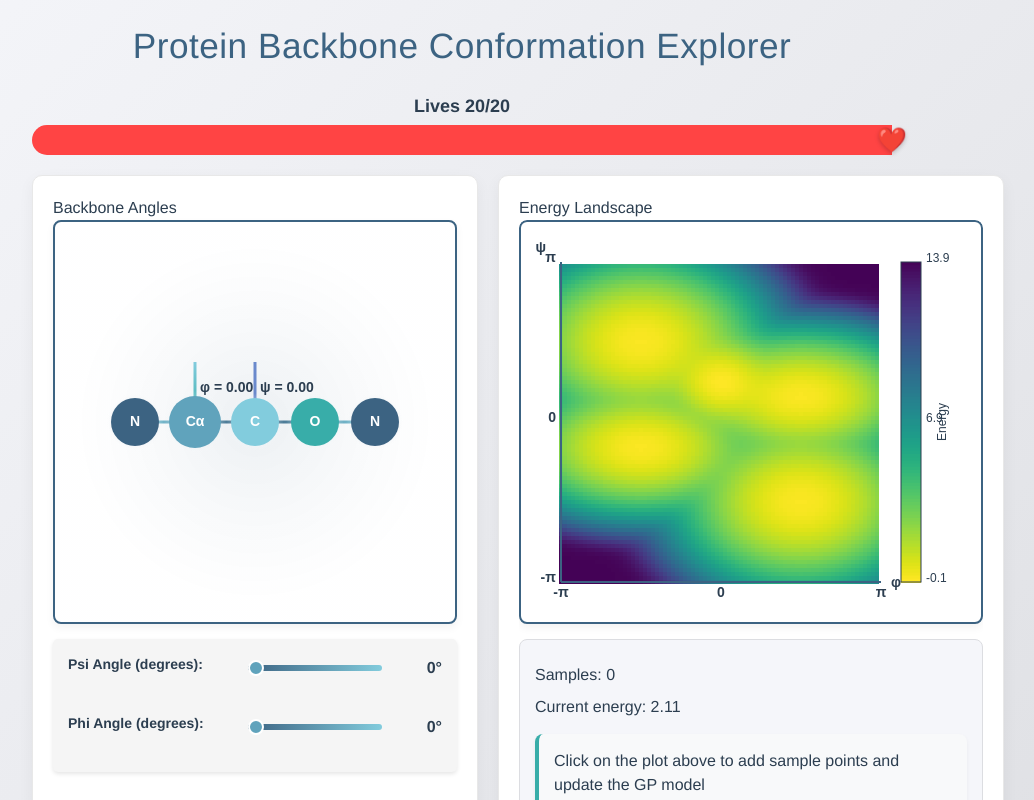
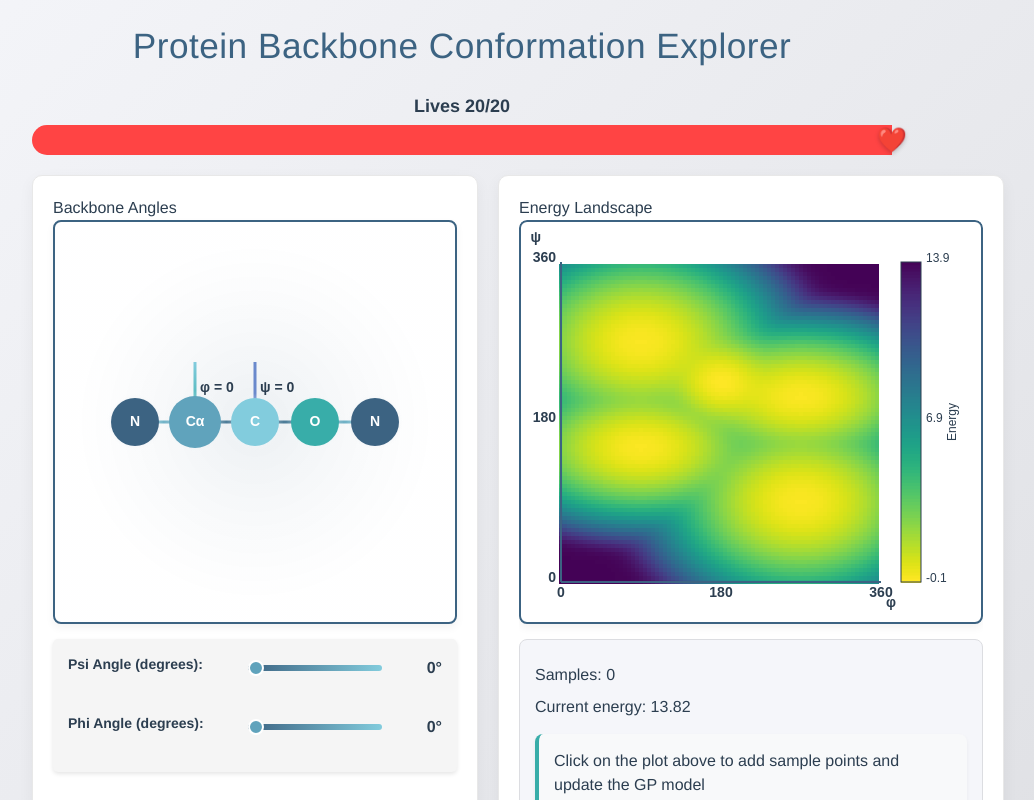
Before and after one commit to alan-turing-institute/gp-demo, a SvelteKit app: page /molecule in a window 1280 px wide. Shown: the top 800 px of the page, without its empty margins (178-1212 px from the left). Built offline with nearby package versions, Linux system fonts and the light colour scheme.

Commit message:
Use degrees instead of radians

```diff
--- a/src/routes/molecule/+page.svelte
+++ b/src/routes/molecule/+page.svelte
@@ -23,8 +23,8 @@
   const PLOT_SIZE = WIDTH - 2 * MARGIN;
 
   // Scales for plotting
-  const xScale = d3.scaleLinear([-Math.PI, Math.PI], [MARGIN, WIDTH - MARGIN]);
-  const yScale = d3.scaleLinear([-Math.PI, Math.PI], [HEIGHT - MARGIN, MARGIN]);
+  const xScale = d3.scaleLinear([0, 360], [MARGIN, WIDTH - MARGIN]);
+  const yScale = d3.scaleLinear([0, 360], [HEIGHT - MARGIN, MARGIN]);
 
   // Color palette - elegant muted colors
   const COLORS = {
@@ -52,8 +52,8 @@
   // Pre-calculate energy values across the domain to find min/max
   function calculateEnergyRange() {
     const gridSize = 50;
-    const phiVals = math.range(-Math.PI, Math.PI, 2 * Math.PI / gridSize).toArray();
-    const psiVals = math.range(-Math.PI, Math.PI, 2 * Math.PI / gridSize).toArray();
+    const phiVals = math.range(0, 360, 360 / gridSize).toArray();
+    const psiVals = math.range(0, 360, 360 / gridSize).toArray();
 
     for (const gridPhi of phiVals) {
       for (const gridPsi of psiVals) {
@@ -70,13 +70,23 @@
     console.log(`Energy range: ${energyMin} to ${energyMax}`);
   }
 
+function degToRad(degrees) {
+    return degrees * (Math.PI / 180);
+}
+
   // Energy function (as provided)
   function calculateEnergy(phi, psi) {
-    const term1 = Math.exp(-((phi + Math.PI / 2) ** 2) - ((psi - Math.PI / 2) ** 2) / 0.5);
-    const term2 = Math.exp(-((phi + Math.PI / 2) ** 2) - ((psi + 0.5) ** 2) / 0.3);
-    const term3 = Math.exp(-((phi - Math.PI / 2) ** 2) - ((psi + Math.PI / 2) ** 2) / 0.5);
-    const term4 = Math.exp(-((phi - Math.PI / 2) ** 2) - ((psi - 0.5) ** 2) / 0.3);
-    const term5 = Math.exp(-((phi - 0) ** 2) / 0.3 - ((psi - Math.PI / 4) ** 2) / 0.2);
+    // Convert degrees to radians and translate to -pi, pi
+    const phiRad = degToRad(phi) - Math.PI;
+    const psiRad = degToRad(psi) - Math.PI;
+
+    // Modified free energy function with multiple peaks along psi
+    const term1 = Math.exp(-((phiRad + Math.PI / 2) ** 2) - ((psiRad - Math.PI / 2) ** 2) / 0.5);
+    const term2 = Math.exp(-((phiRad + Math.PI / 2) ** 2) - ((psiRad + 0.5) ** 2) / 0.3);
+    const term3 = Math.exp(-((phiRad - Math.PI / 2) ** 2) - ((psiRad + Math.PI / 2) ** 2) / 0.5);
+    const term4 = Math.exp(-((phiRad - Math.PI / 2) ** 2) - ((psiRad - 0.5) ** 2) / 0.3);
+    const term5 = Math.exp(-((phiRad - 0) ** 2) / 0.3 - ((psiRad - Math.PI / 4) ** 2) / 0.2);
+
 
     const F = term1 + term2 + term3 + term4 + term5;
     return -Math.log(F + 1e-6);
@@ -105,8 +115,8 @@
     const y = event.clientY - rect.top;
 
     // Convert click coordinates to phi/psi values
-    const clickedPhi = xScale.invert(x);
-    const clickedPsi = yScale.invert(y);
+    const clickedPhi = Math.round(xScale.invert(x));
+    const clickedPsi = Math.round(yScale.invert(y));
 
     // Check if the click is within the plot area
     if (
@@ -164,7 +174,8 @@ function updateGP() {
     const y = samples.map(s => s.energy);
 
     // RBF kernel function
-    const rbf = (x1, x2, lengthScale = 1.0) => {
+    // TODO: see if a different lengthscale works better
+    const rbf = (x1, x2, lengthScale = 1.0*(180 / Math.PI)) => {
       const squaredDist = math.sum(math.dotPow(math.subtract(x1, x2), 2));
       return math.exp(-0.5 * squaredDist / (lengthScale * lengthScale));
     };
@@ -186,8 +197,8 @@ function updateGP() {
 
     // Compute predictions over a grid
     const gridSize = 40;
-    const phiVals = math.range(-Math.PI, Math.PI, 2 * Math.PI / gridSize).toArray();
-    const psiVals = math.range(-Math.PI, Math.PI, 2 * Math.PI / gridSize).toArray();
+    const phiVals = math.range(0, 360, 360 / gridSize).toArray();
+    const psiVals = math.range(0, 360, 360 / gridSize).toArray();
 
     gpPredictions = [];
 
@@ -243,8 +254,8 @@ function drawContourPlot() {
 
     for (let i = 0; i < gridSize; i++) {
       for (let j = 0; j < gridSize; j++) {
-        const phi = -Math.PI + (2 * Math.PI * i) / gridSize;
-        const psi = -Math.PI + (2 * Math.PI * j) / gridSize;
+        const phi = 0 + 360 * i / gridSize;
+        const psi = 0 + 360 * j / gridSize;
 
         const energy = calculateEnergy(phi, psi);
         const x = xScale(phi);
@@ -290,17 +301,17 @@ function drawContourPlot() {
   ctx.textAlign = "center";
 
   // X-axis labels
-  ctx.fillText("-π", MARGIN, HEIGHT - MARGIN + 15);
-  ctx.fillText("0", (WIDTH) / 2, HEIGHT - MARGIN + 15);
-  ctx.fillText("π", WIDTH - MARGIN, HEIGHT - MARGIN + 15);
-  ctx.fillText("φ", WIDTH - MARGIN + 15, HEIGHT - MARGIN + 5);
+  ctx.fillText("0", MARGIN, HEIGHT - MARGIN + 15);
+  ctx.fillText("180", (WIDTH) / 2, HEIGHT - MARGIN + 15);
+  ctx.fillText("360", WIDTH - MARGIN, HEIGHT - MARGIN + 15);
+  ctx.fillText("φ", WIDTH - MARGIN + 10, HEIGHT - MARGIN + 25);
 
   // Y-axis labels
   ctx.textAlign = "right";
-  ctx.fillText("-π", MARGIN - 5, HEIGHT - MARGIN);
-  ctx.fillText("0", MARGIN - 5, (HEIGHT) / 2);
-  ctx.fillText("π", MARGIN - 5, MARGIN);
-  ctx.fillText("ψ", MARGIN - 15, MARGIN - 10);
+  ctx.fillText("0", MARGIN - 5, HEIGHT - MARGIN);
+  ctx.fillText("180", MARGIN - 5, (HEIGHT) / 2);
+  ctx.fillText("360", MARGIN - 5, MARGIN);
+  ctx.fillText("ψ", MARGIN - 20, MARGIN - 20);
 
   // Draw sample points with elegant style
   samples.forEach(s => {
@@ -370,7 +381,7 @@ function drawColorbar(ctx, colorScale) {
   ctx.translate(barX + barWidth + 25, barY + barHeight/2);
   ctx.rotate(-Math.PI/2);
   ctx.textAlign = "center";
-  ctx.fillText("Energy", 0, 0);
+  ctx.fillText("Energy", 0, 10);
   ctx.restore();
 }
 
@@ -418,7 +429,7 @@ function drawMolecule() {
   // Draw bonds with phi and psi angles
   ctx.save();
   ctx.translate(centerX - radius/2, centerY);
-  ctx.rotate(phi);
+  ctx.rotate(degToRad(phi));
 
   // Create elegant gradient for phi bond
   const phiGradient = ctx.createLinearGradient(0, 0, 0, -60);
@@ -434,12 +445,12 @@ function drawMolecule() {
   // Phi text with elegant styling
   ctx.fillStyle = COLORS.text;
   ctx.font = "bold 14px Arial, sans-serif";
-  ctx.fillText("φ = " + phi.toFixed(2), 5, -30);
+  ctx.fillText("φ = " + phi.toFixed(0), 5, -30);
   ctx.restore();
 
   ctx.save();
   ctx.translate(centerX, centerY);
-  ctx.rotate(psi);
+  ctx.rotate(degToRad(psi));
 
   // Create elegant gradient for psi bond
   const psiGradient = ctx.createLinearGradient(0, 0, 0, -60);
@@ -455,7 +466,7 @@ function drawMolecule() {
   // Psi text with elegant styling
   ctx.fillStyle = COLORS.text;
   ctx.font = "bold 14px Arial, sans-serif";
-  ctx.fillText("ψ = " + psi.toFixed(2), 5, -30);
+  ctx.fillText("ψ = " + psi.toFixed(0), 5, -30);
   ctx.restore();
 
   // Draw atoms with subtle glow effects
```
